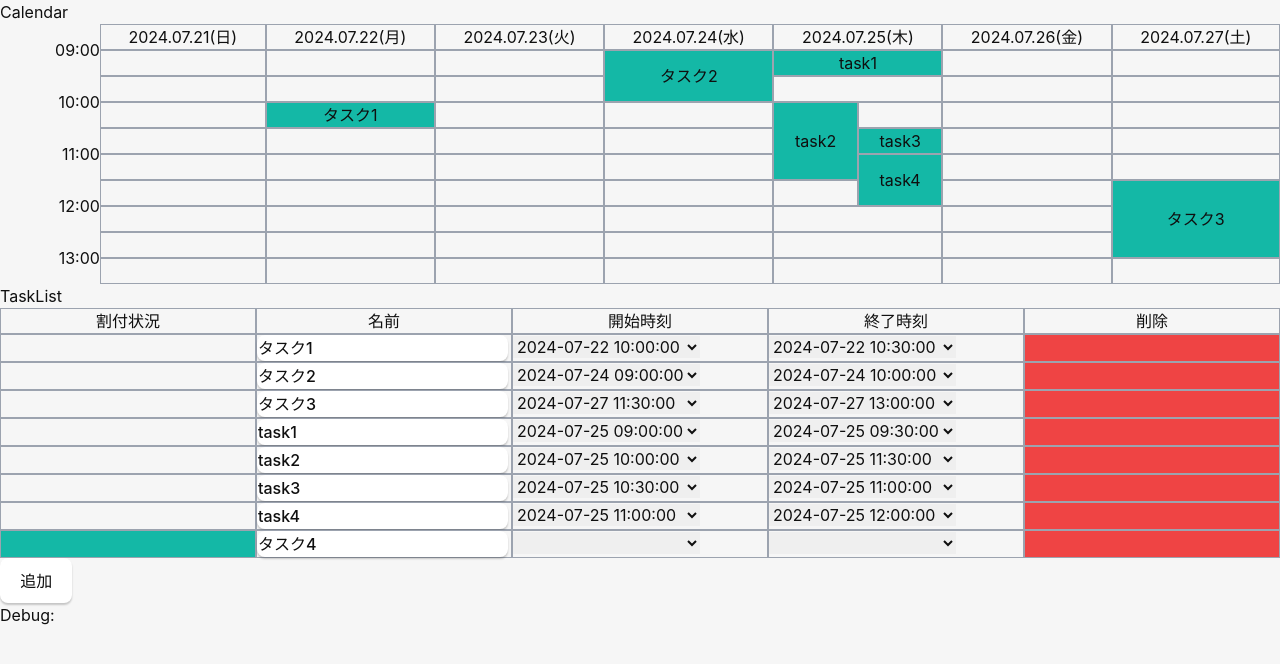
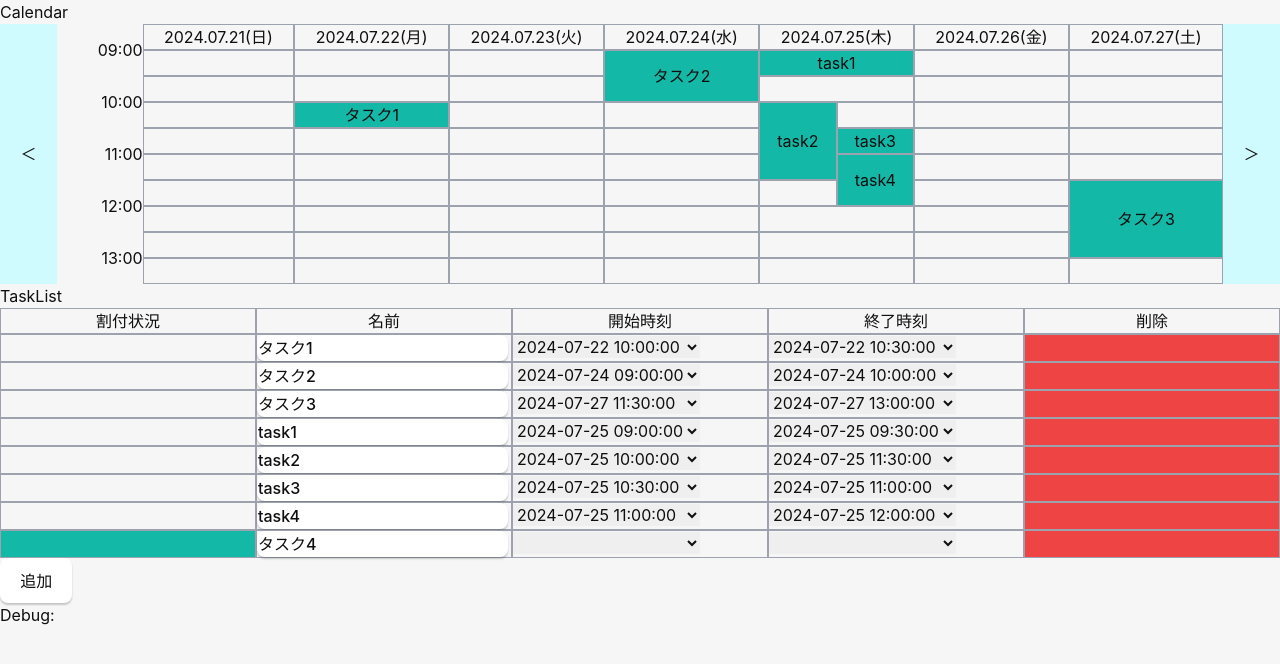
Before and after one commit to byrschcrm/tauri-app, a React (Vite) app: page / in a window 1280 px wide. Shown: the top 664 px of the page. Built offline with nearby package versions, Linux system fonts and the light colour scheme.

Commit message:
カレンダー切り替えボタン配置

```diff
--- a/src/Calendar.tsx
+++ b/src/Calendar.tsx
@@ -43,6 +43,7 @@ const Calendar: FC<Props> = (props) => {
 
     return (
         <div className="grid grid-flow-col grid-rows-10">
+            <div className="flex items-center justify-center row-span-10 text-right bg-cyan-100 cursor-pointer">＜</div>
             <div className="flex items-center justify-end row-span-2 text-right">09:00</div>
             <div className="flex items-center justify-end row-span-2 text-right">10:00</div>
             <div className="flex items-center justify-end row-span-2 text-right">11:00</div>
@@ -55,6 +56,7 @@ const Calendar: FC<Props> = (props) => {
             {createCellElementsX3('2024.07.25(木)', tasks, createDateRanges('2024-07-25'), 9 * 4 + 1, dragStart, drop, null)}
             {createCellElementsX3('2024.07.26(金)', tasks, createDateRanges('2024-07-26'), 9 * 5 + 1, dragStart, drop, null)}
             {createCellElementsX3('2024.07.27(土)', tasks, createDateRanges('2024-07-27'), 9 * 6 + 1, dragStart, drop, null)}
+            <div className="flex items-center justify-center row-span-10 text-right bg-cyan-100 cursor-pointer">＞</div>
         </div>
     )
 }
```
